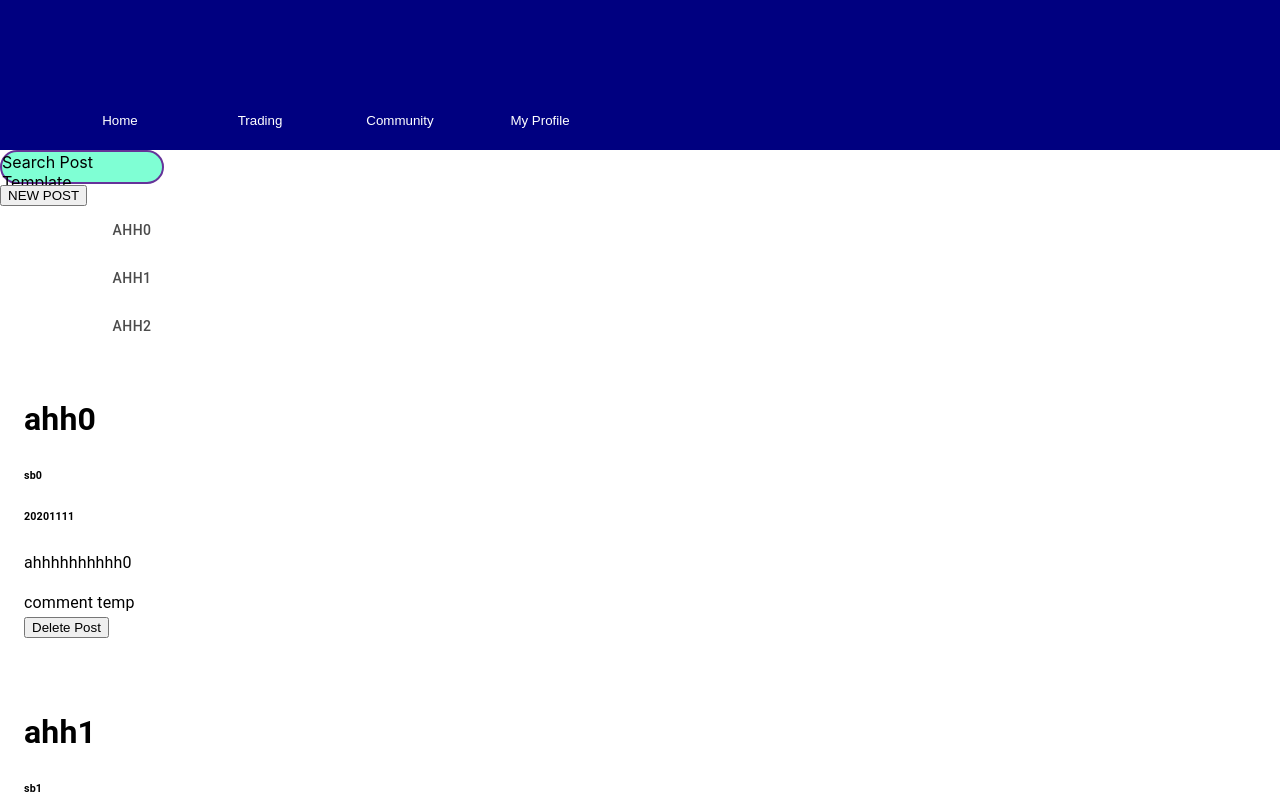
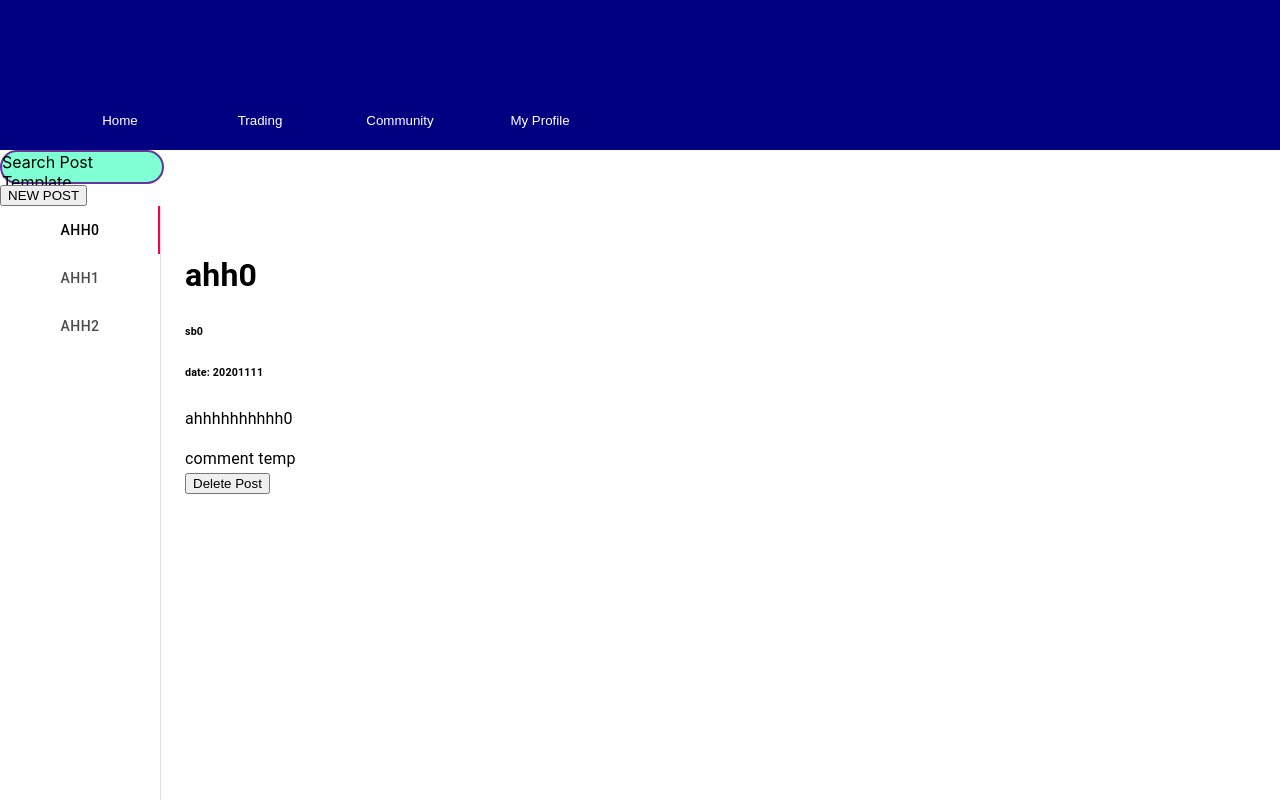
Before and after one commit to jackmao2007/CrypoGOGO, a React (Create React App) app in the folder client/: page /community in a window 1280 px wide. Shown: the top 800 px of the page. Built offline with nearby package versions, Linux system fonts and the light colour scheme.

Commit message:
post style need to be done in detail
1. when reomove the first post, the rest index will have bug, need to optimize stack.js
2. post style not done
3. search box
4. side-bar comstomize

```diff
--- a/client/src/components/Community/PostList/actions/stack.js
+++ b/client/src/components/Community/PostList/actions/stack.js
@@ -4,7 +4,7 @@ export const addPost = stack => {
 
     const post = {
         postID: newPostID, title: "ahh"+`${newPostID}`,
-        author: "sbNEW", content: "ahhhhhhhhhhNEW", date: "20201111"
+        author: "sbNEW", content: "ahhhhhhhhhhNEW", date: "date: 20201111"
     };
 
     postList.push(post);
--- a/client/src/components/Community/PostList/index.jsx
+++ b/client/src/components/Community/PostList/index.jsx
@@ -4,6 +4,7 @@ import Tabs from "@material-ui/core/Tabs";
 import Tab from "@material-ui/core/Tab";
 import Typography from '@material-ui/core/Typography';
 import Box from '@material-ui/core/Box';
+import { makeStyles } from '@material-ui/core/styles';
 
 function TabPanel(props) {
   const { children, value, index, ...other } = props;
@@ -24,32 +25,57 @@ function TabPanel(props) {
     </div>
   );
 }
-class PostList extends Component {
-  render() {
-    const { posts, stackComponent } = this.props;
+
+
+function a11yProps(index) {
+  return {
+    id: `vertical-tab-${index}`,
+    'aria-controls': `vertical-tabpanel-${index}`,
+  };
+}
+
+const useStyles = makeStyles((theme) => ({
+  root: {
+    flexGrow: 1,
+    backgroundColor: theme.palette.background.paper,
+    display: 'flex',
+    height: 800,
+  },
+  tabs: {
+    borderRight: `1px solid ${theme.palette.divider}`,
+  },
+}));
+
+export default function PostList(props) {
+  const classes = useStyles();
+  const [value, setValue] = React.useState(0);
+
+  const handleChange = (event, newValue) => {
+    setValue(newValue);
+  };
 
   return (
-      <div>
+    <div className={classes.root}>
     <Tabs
       orientation="vertical"
       variant="scrollable"
+      value={value}
+      onChange={handleChange}
+      className={classes.tabs}
     >
-          {posts.map((post) => {
+    {props.posts.map((post) => {
         return (
-              <Tab key={post.postID} label={post.title}  />
+          <Tab key={post.postID} label={post.title} {...a11yProps(post.postID)} />
         );
       })}
     </Tabs>
-        {posts.map((post) => {
+    {props.posts.map((post) => {
       return (
-            <TabPanel value={post.postID} index={post.postID}>
-              <Post post={post} stackComponent={stackComponent} />
+        <TabPanel value={value} index={post.postID}>
+          <Post post={post} stackComponent={props.stackComponent} />
         </TabPanel>
       );
     })}
   </div>
   );
 }
-}
-
-export default PostList;
--- a/client/src/components/Community/index.jsx
+++ b/client/src/components/Community/index.jsx
@@ -11,10 +11,11 @@ class Community extends Component {
         postAuthor: "",
         postContent: "",
         postDate: "",
+        //hard-coded data, will be replaced in phase2
         posts: [
-            {postID: 0, title: "ahh0", author: "sb0", content: "ahhhhhhhhhh0", date: "20201111"},
-            {postID: 1, title: "ahh1", author: "sb1", content: "ahhhhhhhhhh1", date: "20201111"},
-            {postID: 2, title: "ahh2", author: "sb2", content: "ahhhhhhhhhh2", date: "20201111"},
+            {postID: 0, title: "ahh0", author: "sb0", content: "ahhhhhhhhhh0", date: "date: 20201111"},
+            {postID: 1, title: "ahh1", author: "sb1", content: "ahhhhhhhhhh1", date: "date: 20201111"},
+            {postID: 2, title: "ahh2", author: "sb2", content: "ahhhhhhhhhh2", date: "date: 20201111"},
         ]
      }
 
```
Lines whose indentation alone changed are shown as unchanged.
